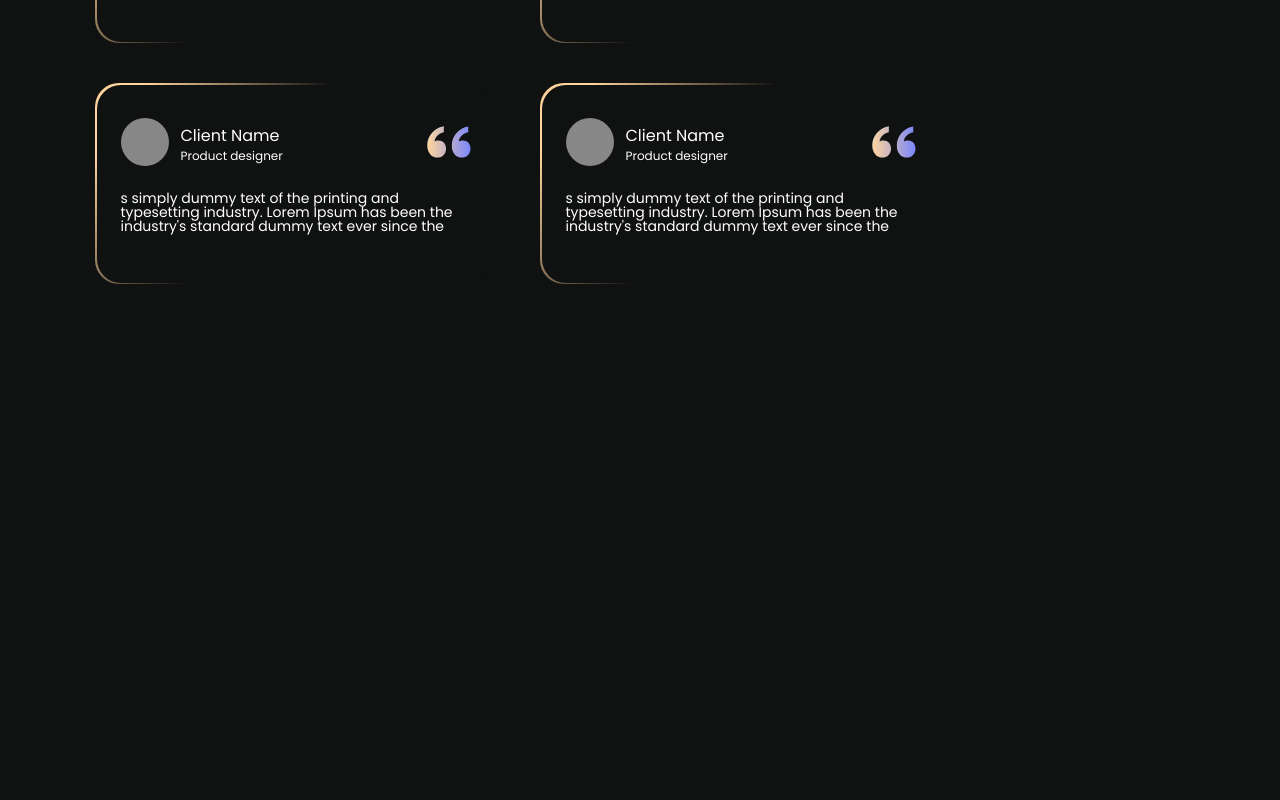
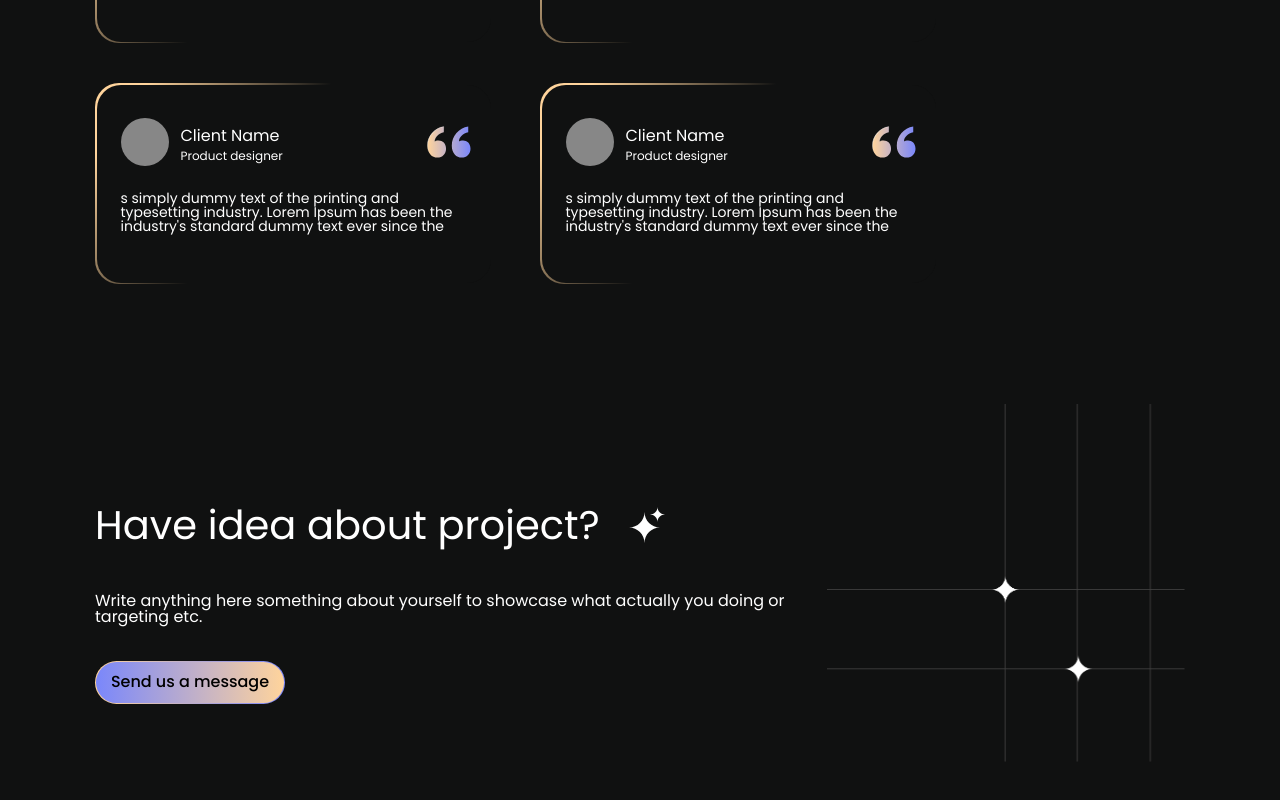
Before and after one commit to kudae3/znisa, a React (Vite) app: page / in a window 1280 px wide. Shown: the part 4520-5320 px from the top of the page. Before the commit the page ends 4844 px from the top, so only its background shows below. Built offline with nearby package versions, Linux system fonts and the light colour scheme.

Commit message:
feat: add Contact component and integrate it into App layout; include image and styling

```diff
--- a/src/App.jsx
+++ b/src/App.jsx
@@ -1,4 +1,5 @@
 import Banner from "./components/Banner"
+import Contact from "./components/Contact"
 import Hero from "./components/Hero"
 import Navbar from "./components/Navbar"
 import Process from "./components/Process"
@@ -27,6 +28,9 @@ function App() {
       <div className="container">
         <Testimonials/>
       </div>
+      <div className="container">
+        <Contact/>
+      </div>
     </div>
   )
 }
--- /dev/null
+++ b/src/components/Contact.jsx
@@ -0,0 +1,27 @@
+import React from 'react'
+import Twinkle from '../assets/icons/Twinkle'
+import GradientButton from '../assets/ui/GradientBtn'
+
+const Contact = () => {
+  return (
+    <div className='text-white flex justify-between items-center mt-20'>
+
+        <div>
+            <div className='flex gap-[29px] items-center pb-10'>
+                <h2 className='font-normal text-[40px] leading-14'>Have idea about project?</h2>
+                <Twinkle/>
+            </div>
+            <div className='flex flex-col gap-9'>
+                <p className='font-normal text-[16px] leading-[100%]'>Write anything here something about yourself to showcase what actually you doing or targeting etc.</p>
+                <GradientButton width='w-[190px]' height='h-[43px]'>Send us a message</GradientButton>
+            </div>
+        </div>
+
+        <div className='w-[392px] h-[392px]'>
+            <img src="/src/assets/image.png" alt="" />
+        </div>
+    </div>
+  )
+}
+
+export default Contact
```
Also changed, not shown: src/assets/image.png (added).
